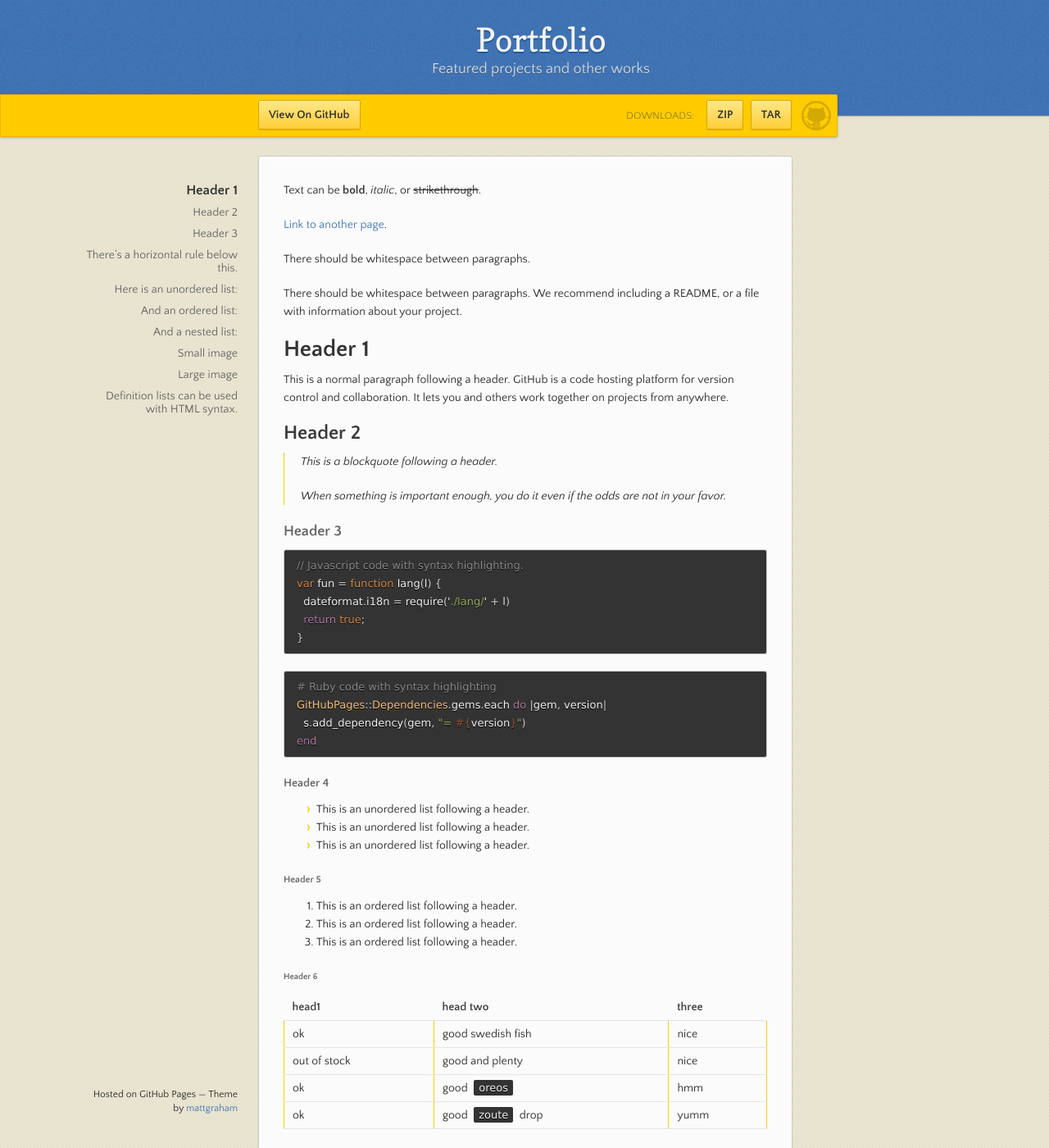
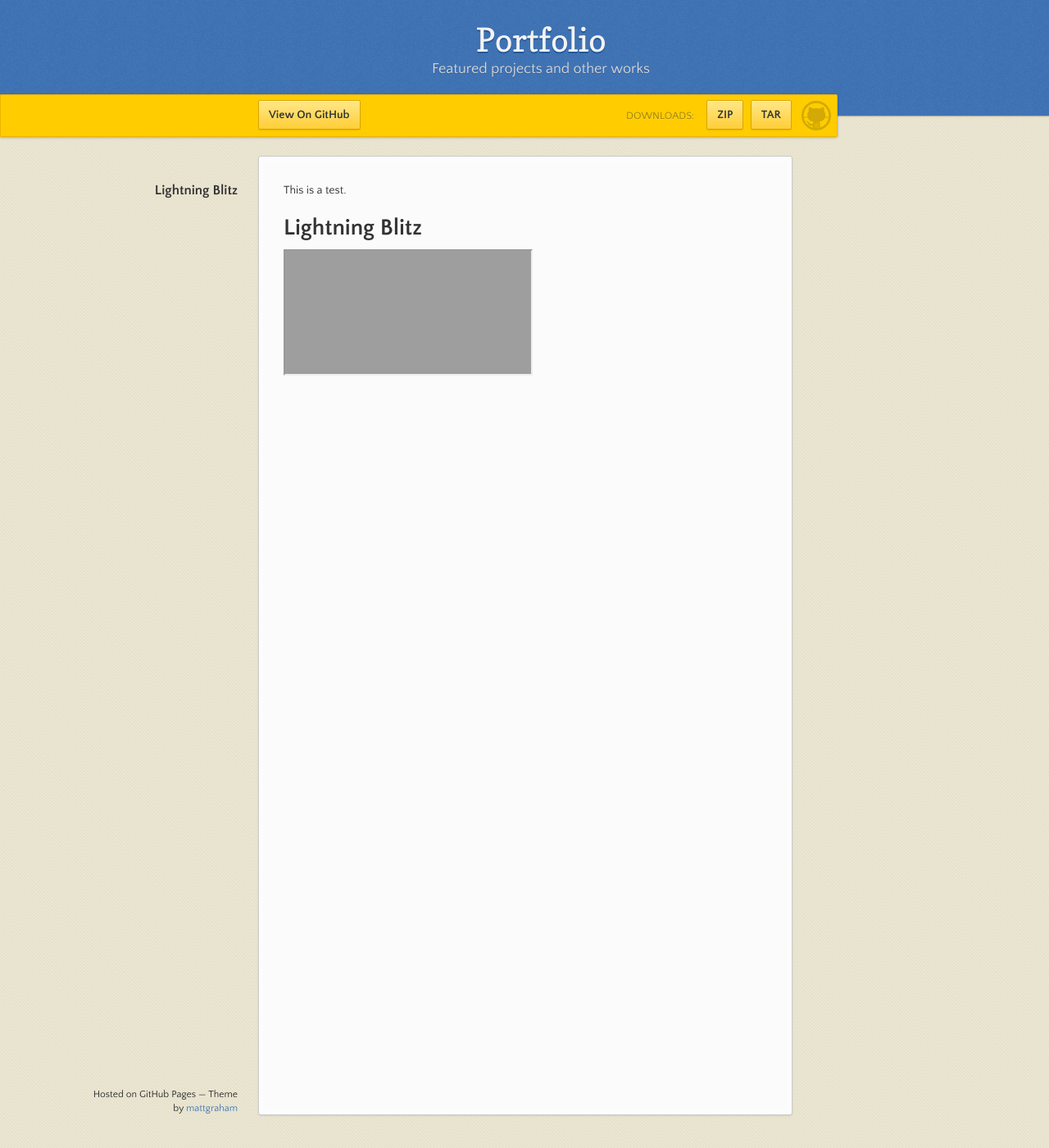
Before and after one commit to danielyin2000/danielyin2000.github.io, a Jekyll site: the page built from index.md, in a window 1280 px wide and 1400 px high. Shown: the whole window at 82% size. Built offline with Jekyll 4.4.1, drawn with Linux system fonts in a browser that asks for light colours; some of the changed text lies outside the part shown; grey boxes are pictures that could not be loaded.

Commit message:
Update index.md

````diff
--- a/index.md
+++ b/index.md
@@ -1,6 +1,13 @@
 ---
 layout: default
 ---
+
+This is a test.
+
+# Lightning Blitz
+<iframe src="https://editor.p5js.org/danielyin2000/full/qas4yIYm7"></iframe>
+
+<!--
 
 Text can be **bold**, _italic_, or ~~strikethrough~~.
 
@@ -121,3 +128,5 @@ Long, single-line code blocks should not wrap. They should horizontally scroll i
 ```
 The final element.
 ```
+
+-->
````
